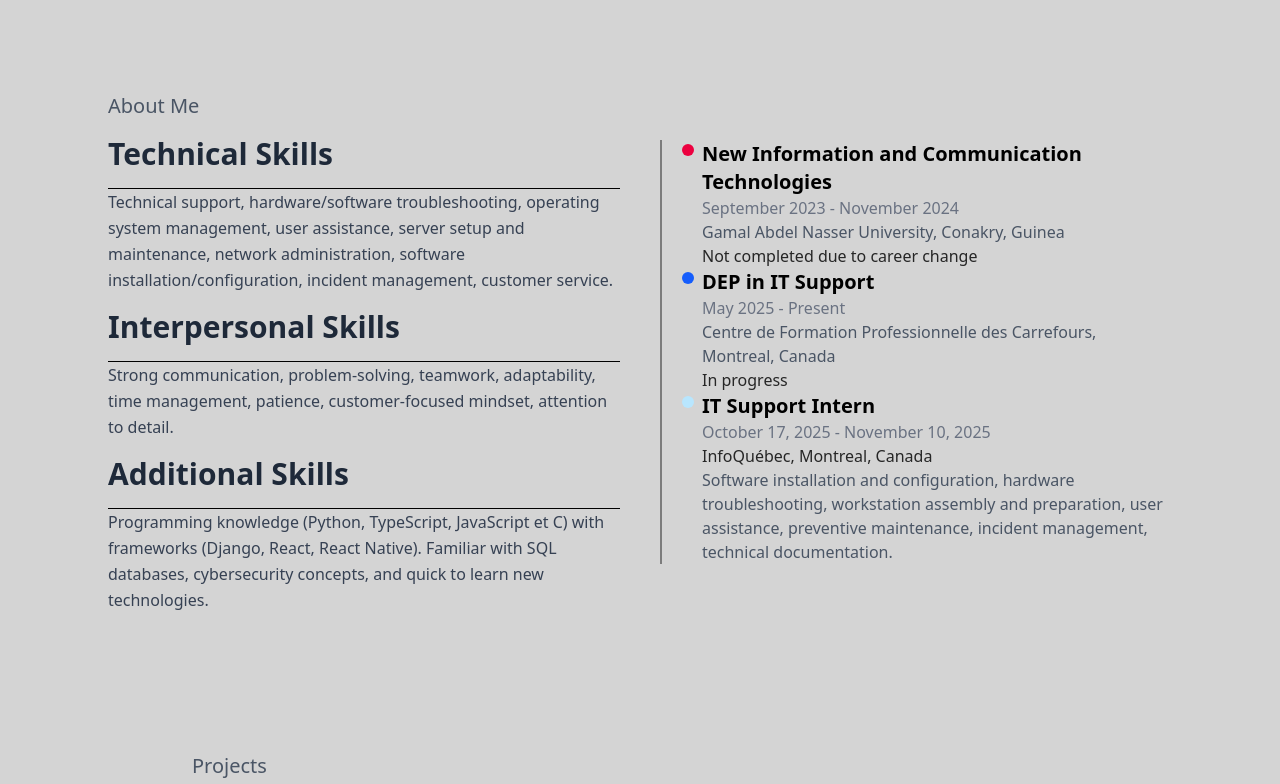
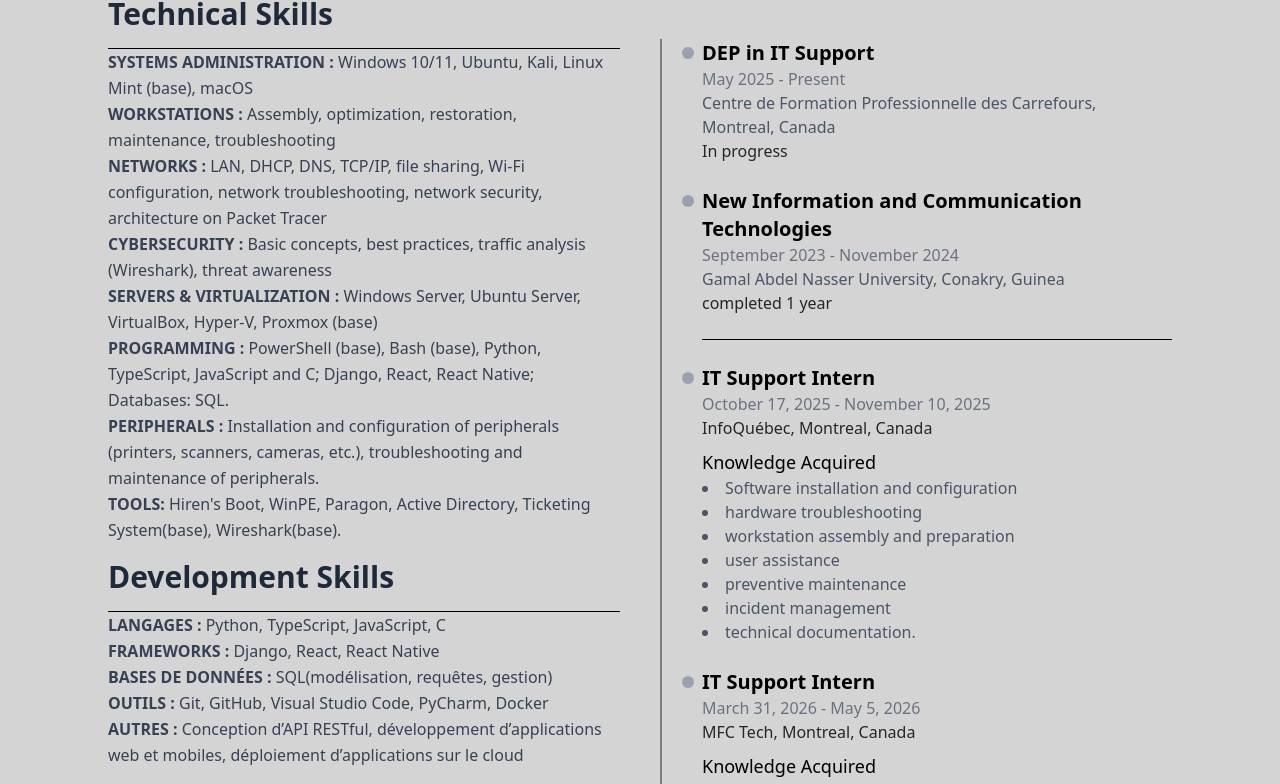
Before and after one commit to pradic52/portefolio, a React (Vite) app: page / in a window 1280 px wide. Shown: the part 928-1712 px from the top of the page. Built offline with nearby package versions, Linux system fonts and the light colour scheme.

Commit message:
V2 complete

```diff
--- a/src/assets/index.css
+++ b/src/assets/index.css
@@ -16,3 +16,9 @@
 html {
   scroll-behavior: smooth;
 }
+@media (hover: none) {
+  a:hover {
+    background: none;
+    color: inherit;
+  }
+}
--- a/src/components/about/index.tsx
+++ b/src/components/about/index.tsx
@@ -2,81 +2,116 @@ import { useTranslation } from "react-i18next";
 import "../../i18n";
 function About() {
   const { t } = useTranslation();
+  const educations = [
+    {
+      degree: t("about.education.degree"),
+      institution: t("about.education.institution"),
+      period: t("about.education.period"),
+      status: t("about.education.status"),
+    },
+    {
+      degree: t("about.education.degree2"),
+      institution: t("about.education.institution2"),
+      period: t("about.education.period2"),
+      status: t("about.education.status2"),
+    },
+  ];
+  const experiences = [
+    {
+      position: t("about.experience.position1"),
+      company: t("about.experience.company1"),
+      period: t("about.experience.period1"),
+      description: t("about.experience.description1"),
+    },
+    {
+      position: t("about.experience.position2"),
+      company: t("about.experience.company2"),
+      period: t("about.experience.period2"),
+      description: t("about.experience.description2"),
+    },
+  ];
+  const skills = [
+    {
+      title: t("about.skills.tech.title"),
+      content: t("about.skills.tech.content"),
+    },
+    {
+      title: t("about.skills.dev.title"),
+      content: t("about.skills.dev.content"),
+    },
+    {
+      title: t("about.skills.soft.title"),
+      content: t("about.skills.soft.content"),
+    },
+    {
+      title: t("about.skills.others.title"),
+      content: t("about.skills.others.content"),
+    },
+  ];
   return (
     <div className="animate-fadeIn flex flex-col md:flex-row items-center space-y-6 md:space-y-0 md:space-x-10">
       <div className="flex flex-col space-y-4 max-w-lg mr-10">
         <h4 className="text-xl text-gray-600">{t("about.title")}</h4>
-        <section>
+        {skills.map((skill, index) => (
+          <section key={index}>
             <header>
               <h2 className="text-3xl font-semibold text-gray-800 mb-4">
-              {t("about.skills.tech.title")}
+                {skill.title}
               </h2>
               <hr />
             </header>
             <p className="text-gray-700 leading-relaxed">
-            {t("about.skills.tech.content")}
+              {skill.content.includes("\n") ? (
+                <ul>
+                  {skill.content.split("\n").map((line, i) => (
+                    <li key={i}>
+                      <strong>{line.split(":")[0]}:</strong>{" "}
+                      {line.split(":").slice(1).join(":")}
+                    </li>
+                  ))}
+                </ul>
+              ) : (
+                skill.content
+              )}
             </p>
           </section>
-        <section>
-          <header>
-            <h2 className="text-3xl font-semibold text-gray-800 mb-4">
-              {t("about.skills.soft.title")}
-            </h2>
-            <hr />
-          </header>
-          <p className="text-gray-700 leading-relaxed">
-            {t("about.skills.soft.content")}
-          </p>
-        </section>
-        <section>
-          <header>
-            <h2 className="text-3xl font-semibold text-gray-800 mb-4">
-              {t("about.skills.others.title")}
-            </h2>
-            <hr />
-          </header>
-          <p className="text-gray-700 leading-relaxed">
-            {t("about.skills.others.content")}
-          </p>
-        </section>
+        ))}
       </div>
       <div className="border-l-2 border-neutral-800/50 pl-10 max-w-lg">
-        <div className="relative animate-fadeIn">
-          <div className="absolute -left-5 top-1 w-3 h-3 bg-rose-600 rounded-full"></div>
-          <h3 className="text-xl font-semibold">
-            {t("about.education.degree")}
+        {educations.map((education, index) => (
+          <div key={index} className="relative animate-fadeIn mb-6">
+            <div className="absolute -left-5 top-2 w-3 h-3 bg-gray-400 rounded-full"></div>
+            <h3>
+              <strong className="text-xl font-semibold">
+                {education.degree}
+              </strong>
             </h3>
-          <time className="text-gray-500"> {t("about.education.period")}</time>
-          <p className="text-gray-600"> {t("about.education.institution")}</p>
-          <span className="text-neutral-800">
-            {t("about.education.status")}
+            <time className="text-gray-500"> {education.period}</time>
+            <p className="text-gray-600"> {education.institution}</p>
+            <span className="text-neutral-800">{education.status}</span>
+          </div>
+        ))}
+        <hr className="my-6" />
+        {experiences.map((experience, index) => (
+          <div key={index} className="relative animate-fadeIn mb-6">
+            <div className="absolute -left-5 top-2 w-3 h-3 bg-gray-400 rounded-full"></div>
+            <h3>
+              <strong className="text-xl font-semibold">
+                {experience.position}
+              </strong>
+            </h3>
+            <time className="text-gray-500"> {experience.period}</time>
+            <p className="text-neutral-800"> {experience.company}</p>
+            <h4 className="text-lg mt-2">{t("about.experience.learnTitle")}</h4>
+            <span className="text-gray-600">
+              <ul className="list-disc list-inside">
+                {experience.description.split(";").map((item, i) => (
+                  <li key={i}>{item.trim()}</li>
+                ))}
+              </ul>
             </span>
           </div>
-        <div className="relative animate-fadeIn">
-          <div className="absolute -left-5 top-1 w-3 h-3 bg-blue-600 rounded-full"></div>
-          <h3 className="text-xl font-semibold">
-            {t("about.education.degree2")}
-          </h3>
-          <time className="text-gray-500"> {t("about.education.period2")}</time>
-          <p className="text-gray-600"> {t("about.education.institution2")}</p>
-          <span className="text-neutral-800">
-            {t("about.education.status2")}
-          </span>
-        </div>
-        <div className="relative animate-fadeIn">
-          <div className="absolute -left-5 top-1 w-3 h-3 bg-sky-200 rounded-full"></div>
-          <h3 className="text-xl font-semibold">
-            {t("about.experience.position1")}
-          </h3>
-          <time className="text-gray-500">
-            {" "}
-            {t("about.experience.period1")}
-          </time>
-          <p className="text-neutral-800"> {t("about.experience.company1")}</p>
-          <span className="text-gray-600">
-            {t("about.experience.description1")}
-          </span>
-        </div>
+        ))}
       </div>
     </div>
   );
--- a/src/components/hero/index.tsx
+++ b/src/components/hero/index.tsx
@@ -1,7 +1,7 @@
 import { useTranslation } from "react-i18next";
 import i18n from "../../i18n";
 import { Typewriter } from "react-simple-typewriter";
-import profil from "../../assets/profil.jpg";
+import profil from "../../assets/profil2.jpg.jpeg";
 import cvEn from "../../assets/cv-en.pdf";
 import cvFr from "../../assets/cv-fr.pdf";
 import { MapPinIcon, GlobeAmericasIcon } from "@heroicons/react/24/outline";
@@ -39,7 +39,7 @@ export default function Hero() {
       <div className="flex flex-col space-y-4 max-w-2xl">
         <span className="text-xl text-gray-600">{t("hero.lookingFor")}</span>
         <h1 className="text-4xl font-bold">{t("hero.title")}</h1>
-        <h3 className="text-3xl font-bold">
+        <h3 className="text-xl font-bold">
           <Typewriter
             words={[
               t("hero.subtitle1"),
--- a/src/components/projects/index.tsx
+++ b/src/components/projects/index.tsx
@@ -26,6 +26,12 @@ export default function Projets() {
       link: undefined,
       img: vm,
     },
+    {
+      title: t("projects.project4.title"),
+      description: t("projects.project4.description"),
+      link: "https://github.com/pradic52/ubc_2.git",
+      img: pos,
+    },
   ];
 
   return (
--- a/src/locales/en.json
+++ b/src/locales/en.json
@@ -6,13 +6,13 @@
   "nav.contact": "Contact",
 
   "hero.lookingFor": "Seeking an IT Support Internship",
-  "hero.title": "Hi, I'm Tokpa Noël Doré",
+  "hero.title": "Tokpa Noël Doré",
   "hero.subtitle1": "Full-Stack Developer",
   "hero.subtitle2": "Innovative Digital Solutions Creator",
   "hero.subtitle3": "IT Technician",
   "hero.subtitle4": "User Support Specialist",
-  "hero.subtitle5": "Driven by Technology and Innovation",
-  "hero.summary": "Passionate about troubleshooting, workstation setup, and user assistance, I am eager to apply my technical skills in a professional team environment. I have gained experience in hardware diagnostics, software installation, PC maintenance, and customer service through my roles at Info Québec and Dollarama.",
+  "hero.subtitle5": "Motivated Technician",
+  "hero.summary": "Passionate about troubleshooting, workstation setup, and user assistance, I am eager to apply my technical skills in a professional team environment. I have gained experience in hardware diagnostics, software installation, PC maintenance, and customer service through my roles at Info Québec and MFC Tech. I am motivated to contribute to your company's success by providing effective and reliable IT support.",
   "hero.location": "Montreal, Canada",
   "hero.evailable": "Available Now",
   "hero.hireMe": "Hire Me",
@@ -20,28 +20,35 @@
   "hero.hireMe.body": "We are <Company_Name>, specializing in <industry>. Your profile caught our attention, and we’d like to explore a professional collaboration with you. For further discussion, please contact us at <phone_number>.",
   "hero.downloadCV": "Download CV",
   "hero.followMe": "Follow Me",
-  "CV file name": "cv-it-support.pdf",
+  "CV file name": "cv-Tokpa-Noël-Doré-IT-Support.pdf",
 
   "about.title": "About Me",
   "about.skills.tech.title": "Technical Skills",
-  "about.skills.tech.content": "Technical support, hardware/software troubleshooting, operating system management, user assistance, server setup and maintenance, network administration, software installation/configuration, incident management, customer service.",
+  "about.skills.tech.content": "SYSTEMS ADMINISTRATION : Windows 10/11, Ubuntu, Kali, Linux Mint (base), macOS\nWORKSTATIONS : Assembly, optimization, restoration, maintenance, troubleshooting\nNETWORKS : LAN, DHCP, DNS, TCP/IP, file sharing, Wi-Fi configuration, network troubleshooting, network security, architecture on Packet Tracer\nCYBERSECURITY : Basic concepts, best practices, traffic analysis (Wireshark), threat awareness\nSERVERS & VIRTUALIZATION : Windows Server, Ubuntu Server, VirtualBox, Hyper-V, Proxmox (base)\nPROGRAMMING : PowerShell (base), Bash (base), Python, TypeScript, JavaScript and C; Django, React, React Native; Databases: SQL. \n PERIPHERALS : Installation and configuration of peripherals (printers, scanners, cameras, etc.), troubleshooting and maintenance of peripherals. \nTOOLS: Hiren's Boot, WinPE, Paragon, Active Directory, Ticketing System(base), Wireshark(base).",
+  "about.skills.dev.title": "Development Skills",
+  "about.skills.dev.content": "LANGAGES : Python, TypeScript, JavaScript, C\nFRAMEWORKS : Django, React, React Native\nBASES DE DONNÉES : SQL(modélisation, requêtes, gestion)\nOUTILS : Git, GitHub, Visual Studio Code, PyCharm, Docker\nAUTRES : Conception d’API RESTful, développement d’applications web et mobiles, déploiement d’applications sur le cloud",
   "about.skills.soft.title": "Interpersonal Skills",
-  "about.skills.soft.content": "Strong communication, problem-solving, teamwork, adaptability, time management, patience, customer-focused mindset, attention to detail.",
-  "about.skills.others.title": "Additional Skills",
-  "about.skills.others.content": "Programming knowledge (Python, TypeScript, JavaScript et C) with frameworks (Django, React, React Native). Familiar with SQL databases, cybersecurity concepts, and quick to learn new technologies.",
+  "about.skills.soft.content": "Strong communication, problem-solving, teamwork, adaptability, time management, patience, customer service, attention to detail",
+  "about.skills.others.title": "Other Skills",
+  "about.skills.others.content": "Quick learner, technological curiosity, organization, ability to work under pressure, autonomy",
   "about.education.title": "Education",
-  "about.education.degree": "New Information and Communication Technologies",
-  "about.education.institution": "Gamal Abdel Nasser University, Conakry, Guinea",
-  "about.education.period": "September 2023 - November 2024",
-  "about.education.status": "Not completed due to career change",
-  "about.education.degree2": "DEP in IT Support",
-  "about.education.institution2": "Centre de Formation Professionnelle des Carrefours, Montreal, Canada",
-  "about.education.period2": "May 2025 - Present",
-  "about.education.status2": "In progress",
+  "about.education.degree": "DEP in IT Support",
+  "about.education.institution": "Centre de Formation Professionnelle des Carrefours, Montreal, Canada",
+  "about.education.period": "May 2025 - Present",
+  "about.education.status": "In progress",
+  "about.education.degree2": "New Information and Communication Technologies",
+  "about.education.institution2": "Gamal Abdel Nasser University, Conakry, Guinea",
+  "about.education.period2": "September 2023 - November 2024",
+  "about.education.status2": "completed 1 year",
+  "about.experience.learnTitle": "Knowledge Acquired",
   "about.experience.position1": "IT Support Intern",
   "about.experience.company1": "InfoQuébec, Montreal, Canada",
   "about.experience.period1": "October 17, 2025 - November 10, 2025",
-  "about.experience.description1": "Software installation and configuration, hardware troubleshooting, workstation assembly and preparation, user assistance, preventive maintenance, incident management, technical documentation.",
+  "about.experience.description1": "Software installation and configuration; hardware troubleshooting; workstation assembly and preparation; user assistance; preventive maintenance; incident management; technical documentation.",
+  "about.experience.position2": "IT Support Intern",
+  "about.experience.company2": "MFC Tech, Montreal, Canada",
+  "about.experience.period2": "March 31, 2026 - May 5, 2026",
+  "about.experience.description2": "Hardware and software troubleshooting; workstation installation and configuration; security camera installation; BIOS reinstallation and configuration; performance optimization.",
 
   "projects.title": "Projects",
   "projects.project1.title": "Warehouse Point of Sale System",
@@ -50,7 +57,8 @@
   "projects.project2.description": "A personal website showcasing my skills, projects, and professional experience.",
   "projects.project3.title": "Custom Windows Image Deployment",
   "projects.project3.description": "Automating the creation and deployment of custom Windows images for fast, consistent installations across multiple machines.",
-
+  "projects.project4.title": "Warehouse Point of Sale System (Version 2)",
+  "projects.project4.description": "An enhanced version of the warehouse point of sale system, incorporating advanced inventory management and sales analytics features to optimize business operations.",
   "services.title": "Services",
 
   "services.ItSupport.title": "IT Support",
--- a/src/locales/fr.json
+++ b/src/locales/fr.json
@@ -6,13 +6,13 @@
   "nav.contact": "Contact",
 
   "hero.lookingFor": "À la recherche d'un stage de soutien informatique",
-  "hero.title": "Salut, je suis Tokpa Noël Doré",
+  "hero.title": "Tokpa Noël Doré",
   "hero.subtitle1": "Développeur Full-Stack",
-  "hero.subtitle2": "Créateur de solutions numériques innovantes",
+  "hero.subtitle2": "Createur de solutions numériques",
   "hero.subtitle3": "Technicien en Informatique",
   "hero.subtitle4": "Soutien aux utilisateurs",
-  "hero.subtitle5": "Passionné par la technologie et l'innovation",
-  "hero.summary": "Passionné par le dépannage, la configuration de postes de travail et l’assistance aux utilisateurs, je souhaite mettre en pratique mes compétences techniques au sein d’une équipe professionnelle. J’ai déjà acquis de l’expérience en diagnostic matériel, installation de logiciels, maintenance PC, ainsi qu’en service à la clientèle, grâce à mes expériences chez Info Québec et Dollarama",
+  "hero.subtitle5": "Technicien motivé",
+  "hero.summary": "Passionné par le dépannage, la configuration de postes de travail et l’assistance aux utilisateurs, je souhaite mettre en pratique mes compétences techniques au sein d’une équipe professionnelle. J’ai déjà acquis de l’expérience en diagnostic matériel, installation de logiciels, maintenance PC, ainsi qu’en service à la clientèle, grâce à mes expériences chez Info Québec et MFC Tech. Je suis motivé à contribuer à la réussite de votre entreprise en offrant un soutien informatique efficace et fiable.",
   "hero.location": "Montréal, Canada",
   "hero.evailable": "Disponible maintenant",
   "hero.hireMe": "Embauchez-moi",
@@ -20,28 +20,35 @@
   "hero.hireMe.body": "Nous sommes <Nom_entreprise>, spécialisés dans <domaine>. Votre profil nous intéresse et nous souhaiterions explorer une collaboration professionnelle avec vous. Pour toute discussion, vous pouvez nous joindre au <numero_de_téléphone>.",
   "hero.downloadCV": "Télécharger le CV",
   "hero.followMe": "Suivez-moi",
-  "CV file name": "cv soutien informatique.pdf",
+  "CV file name": "cv-Tokpa-Noël-Doré-Soutien-informatique.pdf",
 
   "about.title": "À propos de moi",
   "about.skills.tech.title": "Compétences Techniques",
-  "about.skills.tech.content": "Support technique, dépannage matériel et logiciel, gestion des systèmes d'exploitation, assistance aux utilisateurs, configuration et maintenance de serveurs, maintenance des réseaux, installation et configuration de logiciels, gestion des incidents, relation client.",
+  "about.skills.tech.content": "SYSTEMES D’EXPLOITATION : Windows 10/11, Ubuntu, Kali, Linux Mint (base), macOS\nPOSTES : Assemblage, optimisation, rétablissement, maintenance, dépannage\nRÉSEAUX : LAN, DHCP, DNS, TCP/IP, partage de fichiers, configuration Wi-Fi, dépannage réseau, sécurité réseau, architecture sur Packet Tracer\nCYBERSÉCURITÉ : Concepts de base, bonnes pratiques, analyse de trafic (Wireshark), sensibilisation aux menaces\nSERVEURS & VIRTUALISATION : Windows Server, Ubuntu Server, VirtualBox, Hyper‑V, Proxmox (base)\nSCRIPTS & AUTOMATION : PowerShell (base), Bash (base)\nPÉRIPHÉRIQUES : Installation, configuration et dépannage (imprimantes, scanners, caméras IP, appareils mobiles)\nOUTILS : Hiren's Boot, WinPE, Paragon, Active Directory, systèmes de tickets (base), Wireshark (base)",
+  "about.skills.dev.title": "Compétences en Développement",
+  "about.skills.dev.content": "LANGAGES : Python, TypeScript, JavaScript, C\nFRAMEWORKS : Django, React, React Native\nBASES DE DONNÉES : SQL(modélisation, requêtes, gestion)\nOUTILS : Git, GitHub, Visual Studio Code, PyCharm, Docker\nAUTRES : Conception d’API RESTful, développement d’applications web et mobiles, déploiement d’applications sur le cloud",
   "about.skills.soft.title": "Compétences Interpersonnelles",
-  "about.skills.soft.content": "Excellentes compétences en communication, résolution de problèmes, esprit d'équipe, adaptabilité, gestion du temps, patience, sens du service à la clientèle, attention aux détails.",
+  "about.skills.soft.content": "Communication claire, résolution de problèmes, esprit d’équipe, adaptabilité, gestion du temps, patience, service à la clientèle, attention aux détails",
   "about.skills.others.title": "Autres Compétences",
-  "about.skills.others.content": "Connaissance des langages de programmation (Python, Typescript, JavaScript et C) ainsi que des frameworks associés (Django, React, React Native,...), familiarité avec les bases de données (SQL), compréhension des concepts de cybersécurité, capacité à apprendre rapidement de nouvelles technologies.",
+  "about.skills.others.content": "Apprentissage rapide, curiosité technologique, organisation, capacité à travailler sous pression, autonomie",
+  "about.education.degree": "DEP en soutien informatique",
+  "about.education.institution": "Centre de Formation Professionnelle des Carrefours, Montréal, Canada",
+  "about.education.period": "Mai 2025 - Présent",
+  "about.education.status": "En cours",
   "about.education.title": "Formation",
-  "about.education.degree": "Nouvelles Technologies de l'Information et de la Communication",
-  "about.education.institution": "Université Gamal Abdel Nasser, Conakry, Guinée",
-  "about.education.period": "Septembre 2023 - Novembre 2024",
-  "about.education.status": "Non terminé pour réorientation professionnelle",
-  "about.education.degree2": "DEP en soutien informatique",
-  "about.education.institution2": "Centre de Formation Professionnelle des Carrefours, Montréal, Canada",
-  "about.education.period2": "Mai 2025 - Présent",
-  "about.education.status2": "En cours",
+  "about.education.degree2": "Nouvelles Technologies de l'Information et de la Communication",
+  "about.education.institution2": "Université Gamal Abdel Nasser, Conakry, Guinée",
+  "about.education.period2": "Septembre 2023 - Novembre 2024",
+  "about.education.status2": "1 année complétée",
+  "about.experience.learnTitle": "Connaissances acquises",
   "about.experience.position1": "Stagiaire en Technicien Informatique",
   "about.experience.company1": "InfoQuébec, Montréal, Canada",
   "about.experience.period1": "17 Octobre 2025 - 10 Novembre 2025",
-  "about.experience.description1": "Installation et configuration de logiciels, dépannage matériel, Assemblage et préparation de postes de travail, Assistance aux utilisateurs, Maintenance préventive, Gestion des incidents, Documentation technique.",
+  "about.experience.description1": "Installation et configuration de logiciels; Dépannage matériel; Assemblage et préparation de postes de travail; Assistance aux utilisateurs; Maintenance préventive; Gestion des incidents; Documentation technique.",
+  "about.experience.position2": "Stagiaire en Technicien Informatique",
+  "about.experience.company2": "MFC Tech, Montréal, Canada",
+  "about.experience.period2": "31 Mars 2026 - 5 Mai 2026",
+  "about.experience.description2": "Dépannage matériel et logiciel; Installation et configuration de postes de travail; Installation de caméras de surveillance; Réinstallation et configuration de BIOS; Optimisation de la performance.",
 
   "projects.title": "Projets",
   "projects.project1.title": "Systèmes de Point de Vente pour Entrepôt",
@@ -50,7 +57,8 @@
   "projects.project2.description": "Un site web personnel pour présenter mes compétences, projets et expériences professionnelles.",
   "projects.project3.title": "Création d’images Windows personnalisées",
   "projects.project3.description": "Un projet visant à automatiser la création et le déploiement d'images Windows personnalisées pour une installation rapide et cohérente sur plusieurs machines.",
-
+  "projects.project4.title": "Système de Point de Vente pour Entrepôt (Version 2)",
+  "projects.project4.description": "Une version améliorée du système de point de vente pour entrepôt, intégrant des fonctionnalités avancées de gestion des stocks et d'analyse des ventes pour optimiser les opérations commerciales.",
   "services.title": "Services",
 
   "services.ItSupport.title": "Support Informatique",
@@ -74,6 +82,6 @@
   "services.specializedNiche.modularITDesc": "Création de scripts d'automatisation (batch, PowerShell, Python); Mise en place de machines virtuelles (proxmox, hyper-V, VirtualBox); Configuration de serveurs locaux (Windows Server, Linux) bientôt cloud.",
 
   "contact.title": "Contactez-moi",
-  "contact.description": "Je suis toujours ouvert à discuter de nouveaux projets, opportunités ou collaborations. N'hésitez pas à me contacter via les réseaux sociaux ou par email.",
+  "contact.description": "Je suis ouvert à discuter de nouveaux projets, opportunités ou collaborations. Vous pouvez me contacter via mes réseaux sociaux ou par email.",
   "contact.email": "Envoyez-moi un email"
 }
```
Also changed, not shown: src/components/nav-bar/index.tsx (+5 -3 lines), src/assets/profil2.jpg.jpeg (added). Lines whose indentation alone changed are shown as unchanged.
